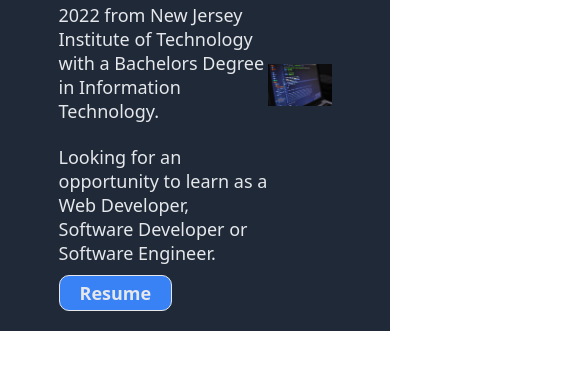
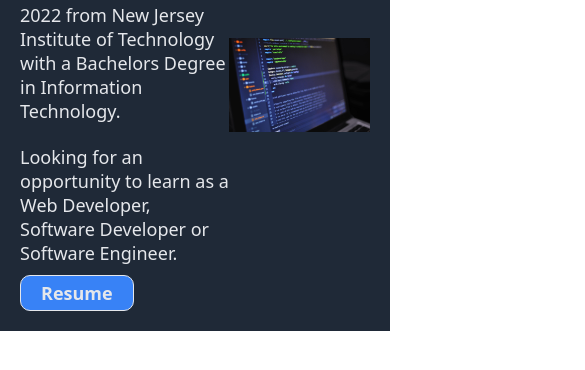
Before and after one commit to leann1109/landing-page, a plain HTML site: page index.html in a window 390 px wide. Shown: the part 247-617 px from the top of the page, 585 px wide, since content can reach past the window. Drawn offline with Linux system fonts and the light colour scheme; a script that the page names is missing.

Commit message:
added media query margins

```diff
--- a/style.css
+++ b/style.css
@@ -208,3 +208,26 @@ footer {
     padding: 15px;
     justify-content: center;
 }
+
+@media screen and (max-width: 768px) {
+    body {
+        margin: 0;
+        padding: 0;
+    }
+
+    .logo-image, .about-me-details {
+        margin-left: 20px;
+    }
+
+    ul, .about-me-image {
+        margin-right: 20px;
+    }
+
+    .quote, .resume, .email {
+        margin: 0 60px;
+    }
+
+    .resume-email-section {
+        margin: 30px 20px;
+    }
+}
```
